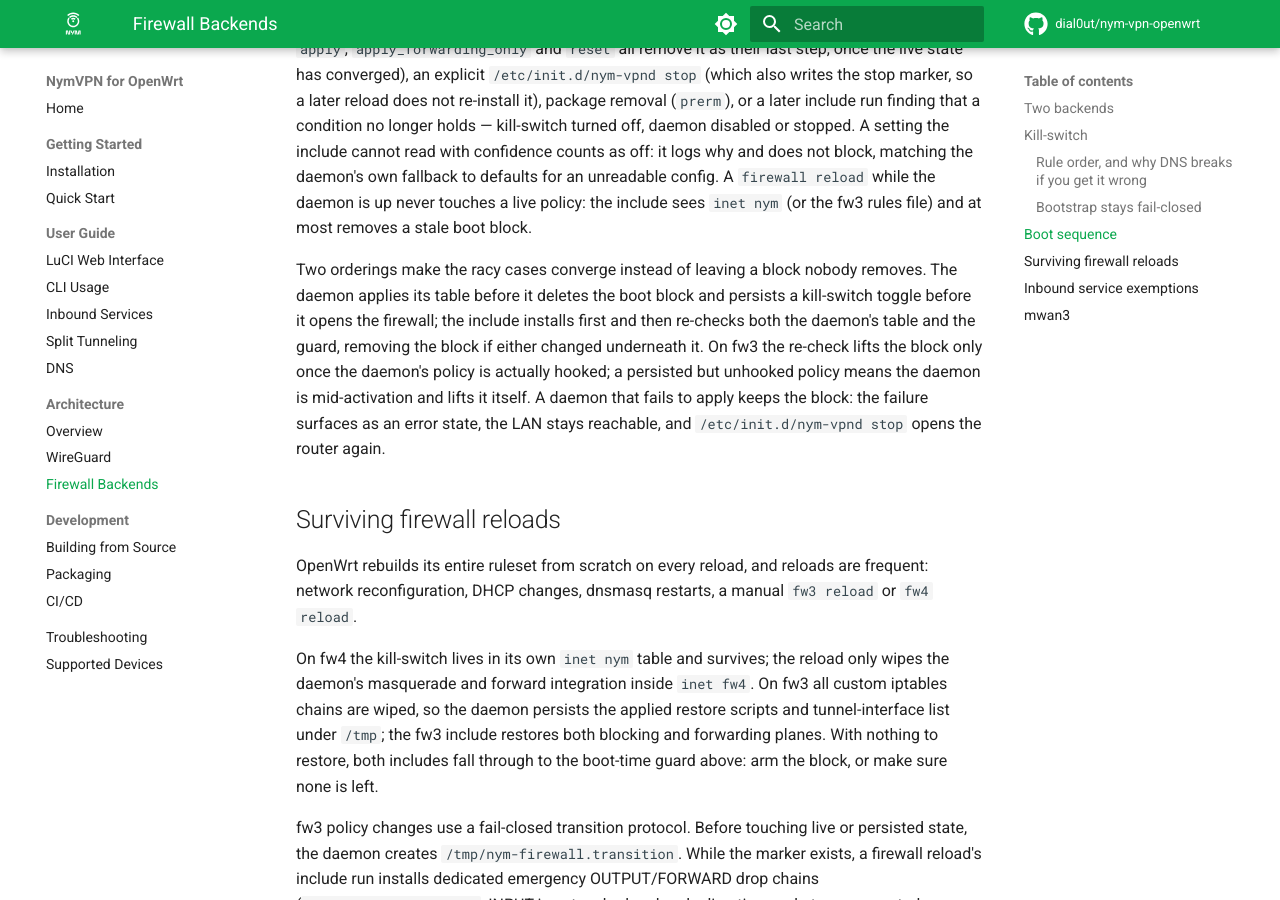
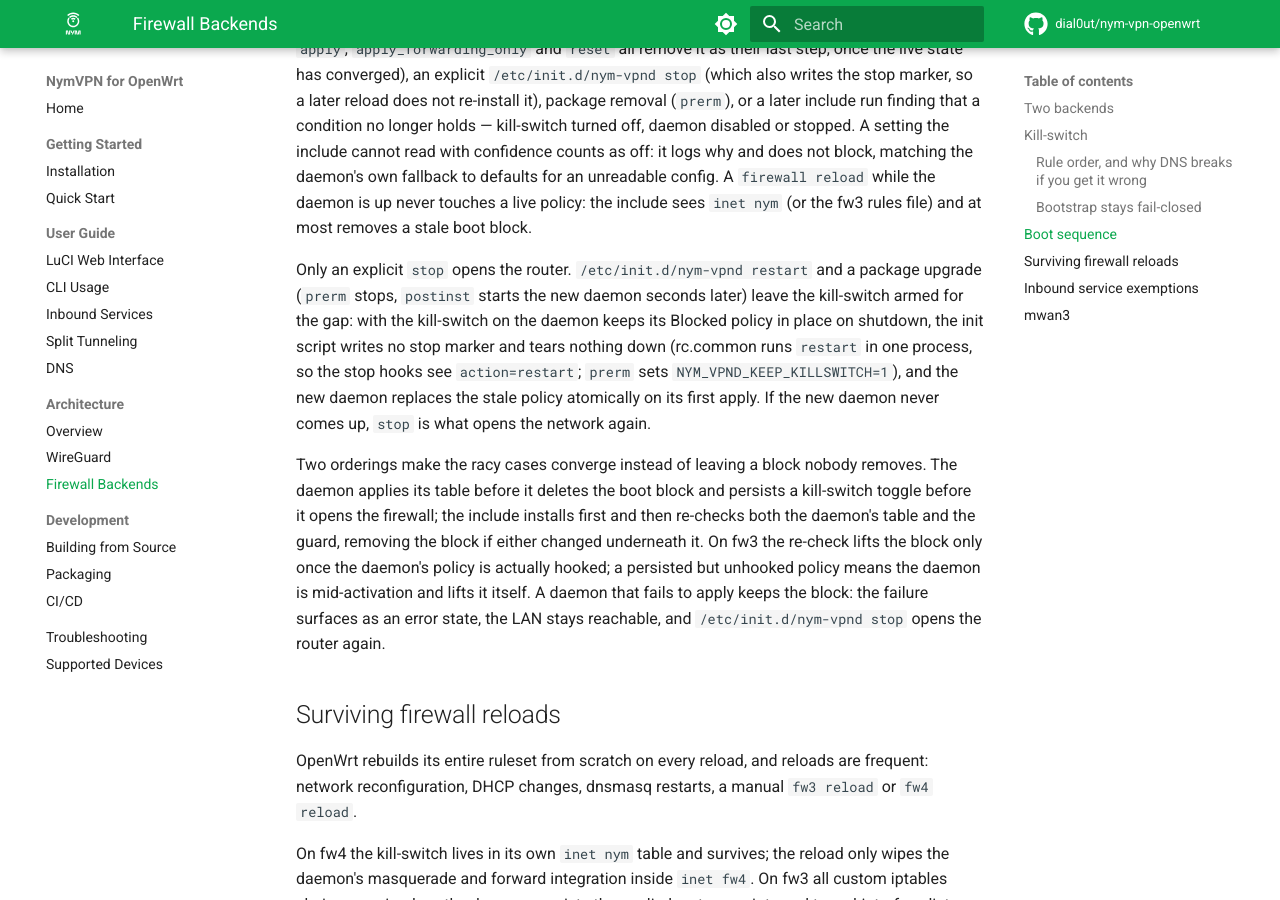
Before and after one commit to dial0ut/nym-vpn-openwrt, an MkDocs documentation site: the page built from docs/architecture/firewall.md, in a window 1280 px wide and 900 px high, scrolled down 3499 px. Built offline with MkDocs 1.6.1 and Material for MkDocs 9.7.7, drawn with Linux system fonts in a browser that asks for light colours; comment, search, counter and statistics services are not loaded.

Commit message:
fix(install): keep the kill-switch armed across restart and upgrade
`restart` and a package upgrade went through the same stop hooks as an
explicit stop, opening WAN egress until the new daemon's first policy. The
stop hooks now skip the stop marker and the firewall teardown when
rc.common's action is `restart` or prerm sets NYM_VPND_KEEP_KILLSWITCH=1,
and prerm's firewall cleanup runs on real removal only.

```diff
--- a/docs/architecture/firewall.md
+++ b/docs/architecture/firewall.md
@@ -149,6 +149,14 @@ the daemon's own fallback to defaults for an unreadable config. A `firewall relo
 daemon is up never touches a live policy: the include sees `inet nym` (or the fw3 rules file) and
 at most removes a stale boot block.
 
+Only an explicit `stop` opens the router. `/etc/init.d/nym-vpnd restart` and a package upgrade
+(`prerm` stops, `postinst` starts the new daemon seconds later) leave the kill-switch armed for the
+gap: with the kill-switch on the daemon keeps its Blocked policy in place on shutdown, the init
+script writes no stop marker and tears nothing down (rc.common runs `restart` in one process, so the
+stop hooks see `action=restart`; `prerm` sets `NYM_VPND_KEEP_KILLSWITCH=1`), and the new daemon
+replaces the stale policy atomically on its first apply. If the new daemon never comes up, `stop`
+is what opens the network again.
+
 Two orderings make the racy cases converge instead of leaving a block nobody removes. The daemon
 applies its table before it deletes the boot block and persists a kill-switch toggle before it
 opens the firewall; the include installs first and then re-checks both the daemon's table and the
```
Also changed, not shown: 2 other files.
